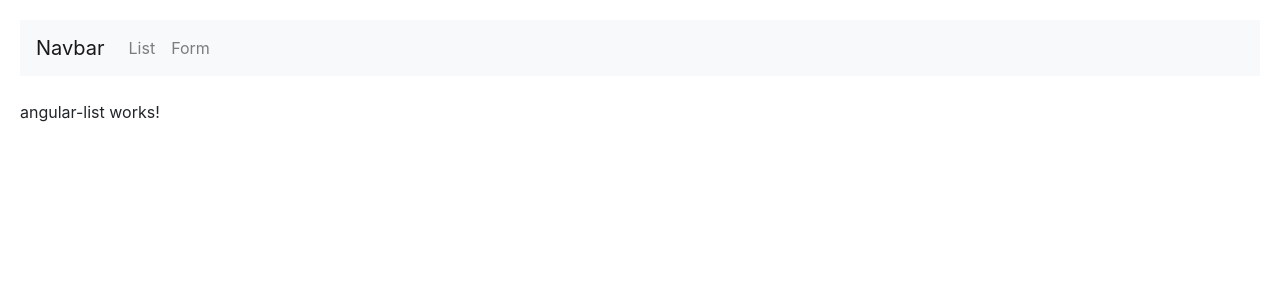
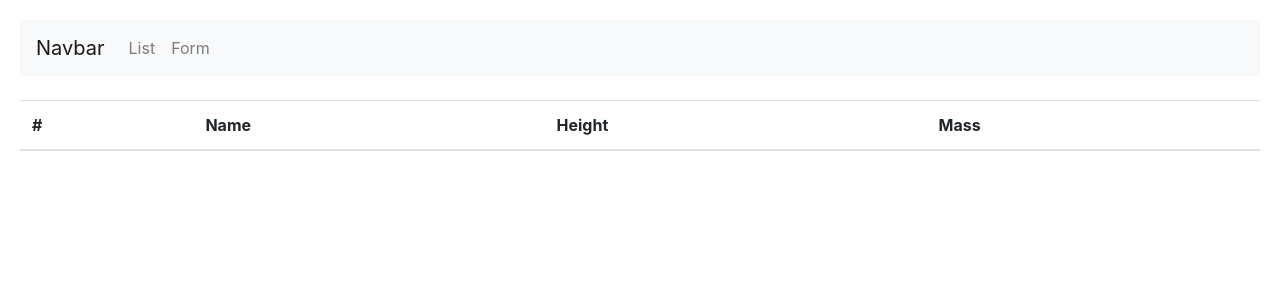
Before and after one commit to iagotd/angular-data-app, an Angular app: page /#/list in a window 1280 px wide. Shown: the top 300 px of the page. Built offline with nearby package versions, Linux system fonts and the light colour scheme.

Commit message:
Table created

```diff
--- a/src/app/angular-list/angular-list.component.html
+++ b/src/app/angular-list/angular-list.component.html
@@ -1 +1,18 @@
-<p>angular-list works!</p>
+<table class="table">
+  <thead>
+    <tr>
+      <th scope="col">#</th>
+      <th scope="col">Name</th>
+      <th scope="col">Height</th>
+      <th scope="col">Mass</th>
+    </tr>
+  </thead>
+  <tbody>
+    <tr *ngFor="let item of items; let i = index" [attr.data-index]="i">
+        <th scope="row">{{i}}</th>
+        <td>{{item.name}}</td>
+        <td>{{item.height}} cm</td>
+        <td>{{item.mass}} kg</td>
+    </tr>
+  </tbody>
+</table>
```
